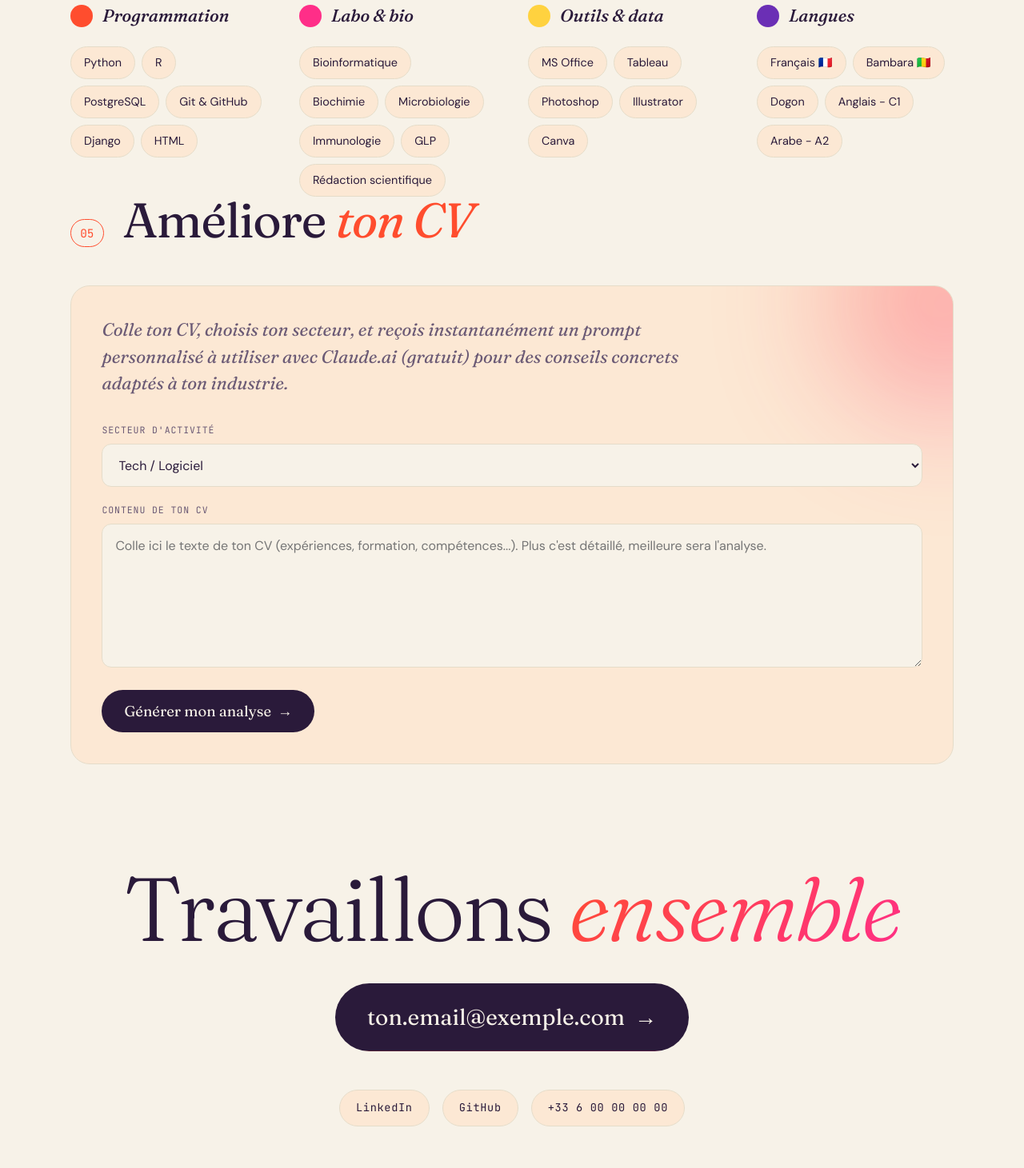
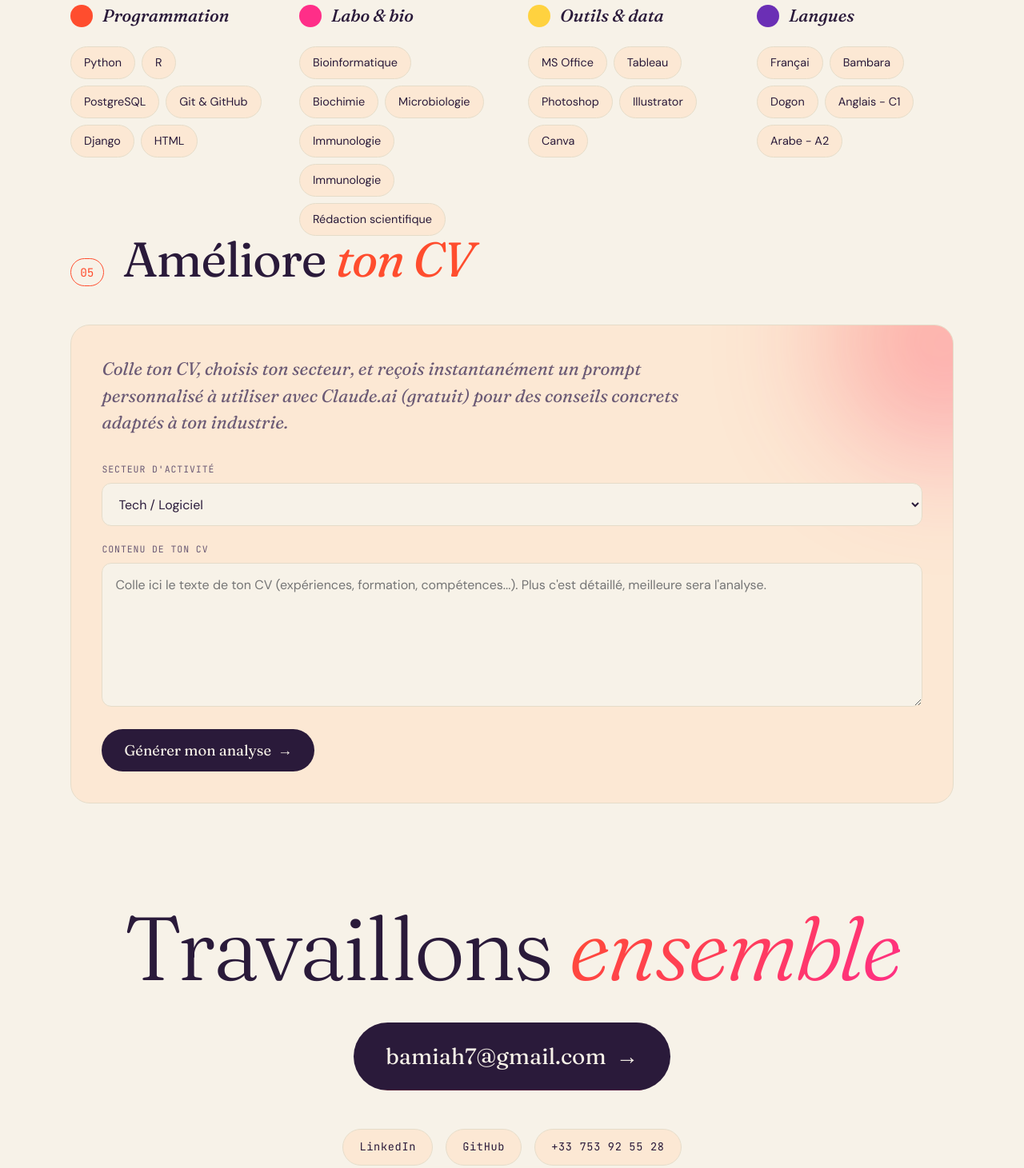
Before and after one commit to Bamia-Hamadoun/bamia-hamadoun.github.io, a plain HTML site: page index.html in a window 1280 px wide. Shown: the part 3489-4950 px from the top of the page at 80% size. Drawn offline with Linux system fonts and the light colour scheme.

Commit message:
Update language and biology terms in index.html

```diff
--- a/index.html
+++ b/index.html
@@ -609,7 +609,7 @@
     </div>
     <div class="about">
       <div class="reveal">
-        <p data-fr="D'origine malienne, Licence en génétique puis Master en bioinformatique à l'Université de Constantine 1, avant de rejoindre l'Université Paris-Saclay en Master Biologie Santé grâce à la bourse d'excellence Eiffel 2025." data-en="Malian-born, I studied genetics and then bioinformatics at the University of Constantine 1, before joining Université Paris-Saclay for a Biology &amp; Health Master's thanks to the 2025 Eiffel Excellence Scholarship.">D'origine malienne, Licence en génétique puis Master en bioinformatique à l'Université de Constantine 1, avant de rejoindre l'Université Paris-Saclay en Master Biologie Santé grâce à la bourse d'excellence Eiffel 2025..</p>
+        <p data-fr="D'origine malienne, Licence en génétique puis Master en bioinformatique à l'Université de Constantine 1, avant de rejoindre l'Université Paris-Saclay en Master Biologie Santé grâce à la bourse d'excellence Eiffel 2025." data-en="Malian-born, I studied genetics and then bioinformatics at the University of Constantine 1, before joining Université Paris-Saclay for a Biology &amp; Health Master's thanks to the 2025 Eiffel Excellence Scholarship.">D'origine malienne, Licence en génétique puis Master en bioinformatique à l'Université de Constantine 1, avant de rejoindre l'Université Paris-Saclay en Master Biologie Santé grâce à la bourse d'excellence Eiffel 2025.</p>
         <p data-fr="Major de promotion en Licence, j'aime les problèmes à la croisée du vivant et du numérique. Mon objectif : mettre mes compétences en Python, R, analyse de données biologiques et techniques de laboratoire au service d'une équipe R&D exigeante. Trois ans d'engagement associatif m'ont aussi appris le leadership, la gestion de projet et le travail en environnement multiculturel." data-en="Top of class in Bachelor, I enjoy problems at the crossroads of biology and computing. My goal: apply my skills in Python, R, biological data analysis, and lab techniques to a demanding R&amp;D team. Three years of student leadership have also taught me project management, team building, and working in multicultural environments."> Majore de promotion en licence, j'aime les problèmes à la croisée du vivant et du numérique. Mon objectif : mettre mes compétences en Python, R, analyse de données biologiques et techniques de laboratoire au service d'une équipe R&D exigeante. Trois ans d'engagement associatif m'ont aussi appris le leadership, la gestion de projet et le travail en environnement multiculturel.</p>
       </div>
       <div class="facts reveal">
@@ -754,7 +754,7 @@
           <span class="pill" data-fr="Biochimie" data-en="Biochemistry">Biochimie</span>
           <span class="pill" data-fr="Microbiologie" data-en="Microbiology">Microbiologie</span>
           <span class="pill" data-fr="Immunologie" data-en="Immunology">Immunologie</span>
-          <span class="pill">GLP</span>
+          <span class="pill" data-fr="Immunologie" data-en="Genetics, Molecular and Cellular Biology">Génétique biologie moléculaire et cellulaire</span>
           <span class="pill" data-fr="Rédaction scientifique" data-en="Scientific writing">Rédaction scientifique</span>
         </div>
       </div>
@@ -771,8 +771,8 @@
       <div class="skill-group reveal">
         <h4 data-fr="Langues" data-en="Languages">Langues</h4>
         <div class="pills">
-          <span class="pill">Français 🇫🇷</span>
-          <span class="pill">Bambara 🇲🇱</span>
+          <span class="pill">Françai</span>
+          <span class="pill">Bambara</span>
           <span class="pill">Dogon</span>
           <span class="pill" data-fr="Anglais - C1" data-en="English - C1">Anglais - C1</span>
           <span class="pill" data-fr="Arabe - A2" data-en="Arabic - A2">Arabe - A2</span>
@@ -855,14 +855,14 @@
       <span data-fr="Travaillons" data-en="Let's work">Travaillons</span>
       <span class="italic" data-fr="ensemble" data-en="together">ensemble</span>
     </h2>
-    <a class="cta reveal" href="mailto:ton.email@exemple.com">
-      <span>ton.email@exemple.com</span>
+    <a class="cta reveal" href="mailto:bamiah7@gmail.com">
+      <span>bamiah7@gmail.com</span>
       <span class="arrow">→</span>
     </a>
     <div class="socials reveal">
       <a href="https://www.linkedin.com/in/hamadoun-bamia-618631248" target="_blank" rel="noopener">LinkedIn</a>
       <a href="https://github.com/Bamia-Hamadoun" target="_blank" rel="noopener">GitHub</a>
-      <a href="tel:+33600000000">+33 6 00 00 00 00</a>
+      <a href="tel:+33600000000">+33 753 92 55 28</a>
     </div>
   </section>
 
```
